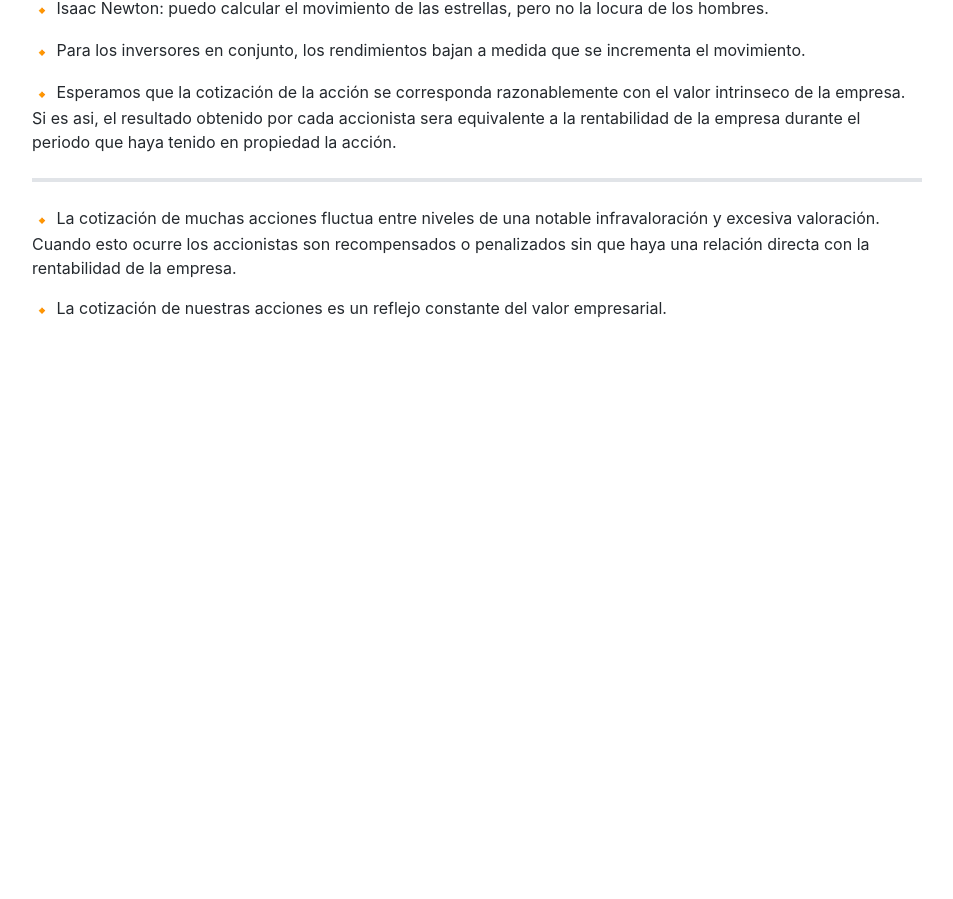
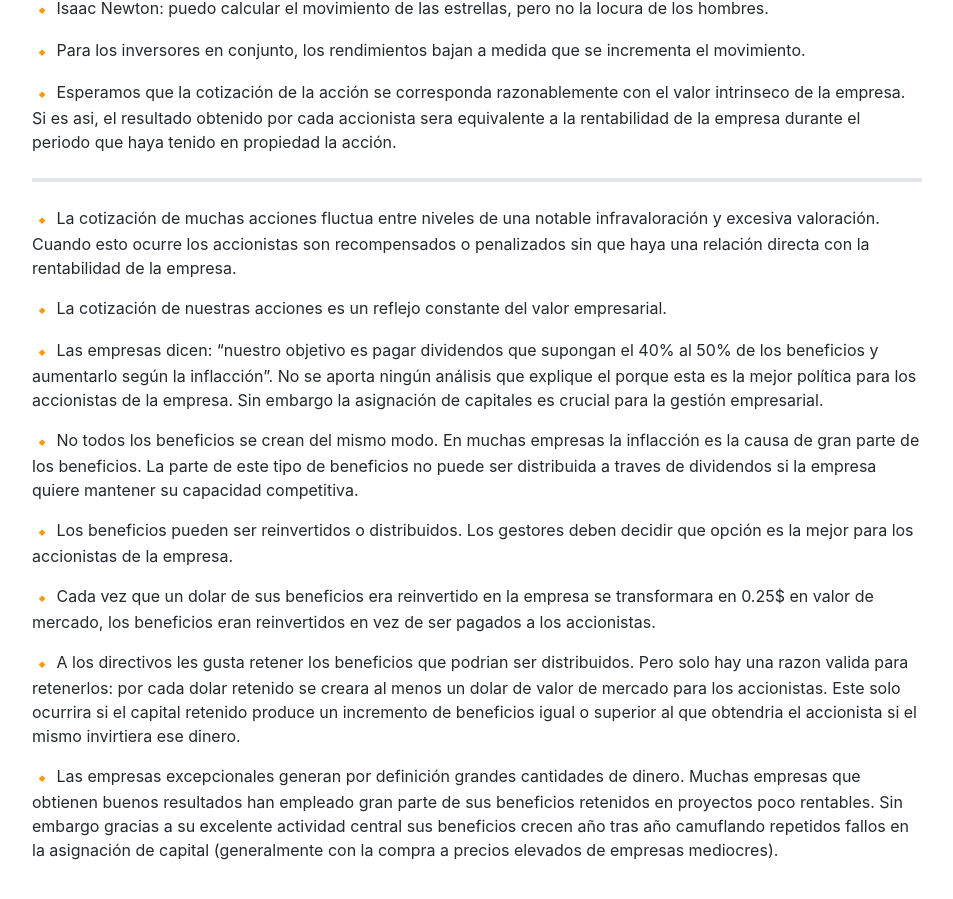
Before and after one commit to Akira3030/formacion, a Jekyll site: the page built from articulos/warrent-buffet-gobierno-empresas.md, in a window 1280 px wide and 900 px high, scrolled down 8017 px. Shown: the whole window, without its empty margins (163-1116 px from the left). Built offline with Jekyll 4.4.1, drawn with Linux system fonts in a browser that asks for light colours; emoji names are drawn with the system emoji font; our own code applies the rules of GitHub Pages for plain Markdown files; before the commit the page ends 8400 px from its top, so only the background shows below that.

Commit message:
Update warrent-buffet-gobierno-empresas.md

```diff
--- a/articulos/warrent-buffet-gobierno-empresas.md
+++ b/articulos/warrent-buffet-gobierno-empresas.md
@@ -272,3 +272,15 @@ Es una transferencia de riqueza de EEUU al resto del mundo (1800 millones de dol
 :small_orange_diamond: La cotización de muchas acciones fluctua entre niveles de una notable infravaloración y excesiva valoración. Cuando esto ocurre los accionistas son recompensados o penalizados sin que haya una relación directa con la rentabilidad de la empresa.
 
 :small_orange_diamond: La cotización de nuestras acciones es un reflejo constante del valor empresarial.
+
+:small_orange_diamond: Las empresas dicen: "nuestro objetivo es pagar dividendos que supongan el 40% al 50% de los beneficios y aumentarlo según la inflacción". No se aporta ningún análisis que explique el porque esta es la mejor política para los accionistas de la empresa. Sin embargo la asignación de capitales es crucial para la gestión empresarial.
+
+:small_orange_diamond: No todos los beneficios se crean del mismo modo. En muchas empresas la inflacción es la causa de gran parte de los beneficios. La parte de este tipo de beneficios no puede ser distribuida a traves de dividendos si la empresa quiere mantener su capacidad competitiva.
+
+:small_orange_diamond: Los beneficios pueden ser reinvertidos o distribuidos. Los gestores deben decidir que opción es la mejor para los accionistas de la empresa.
+
+:small_orange_diamond: Cada vez que un dolar de sus beneficios era reinvertido en la empresa se transformara en 0.25$ en valor de mercado, los beneficios eran reinvertidos en vez de ser pagados a los accionistas.
+
+:small_orange_diamond: A los directivos les gusta retener los beneficios que podrian ser distribuidos. Pero solo hay una razon valida para retenerlos: por cada dolar retenido se creara al menos un dolar de valor de mercado para los accionistas. Este solo ocurrira si el capital retenido produce un incremento de beneficios igual o superior al que obtendria el accionista si el mismo invirtiera ese dinero.
+
+:small_orange_diamond: Las empresas excepcionales generan por definición grandes cantidades de dinero. Muchas empresas que obtienen buenos resultados han empleado gran parte de sus beneficios retenidos en proyectos poco rentables. Sin embargo gracias a su excelente actividad central sus beneficios crecen año tras año camuflando repetidos fallos en la asignación de capital (generalmente con la compra a precios elevados de empresas mediocres).
```
